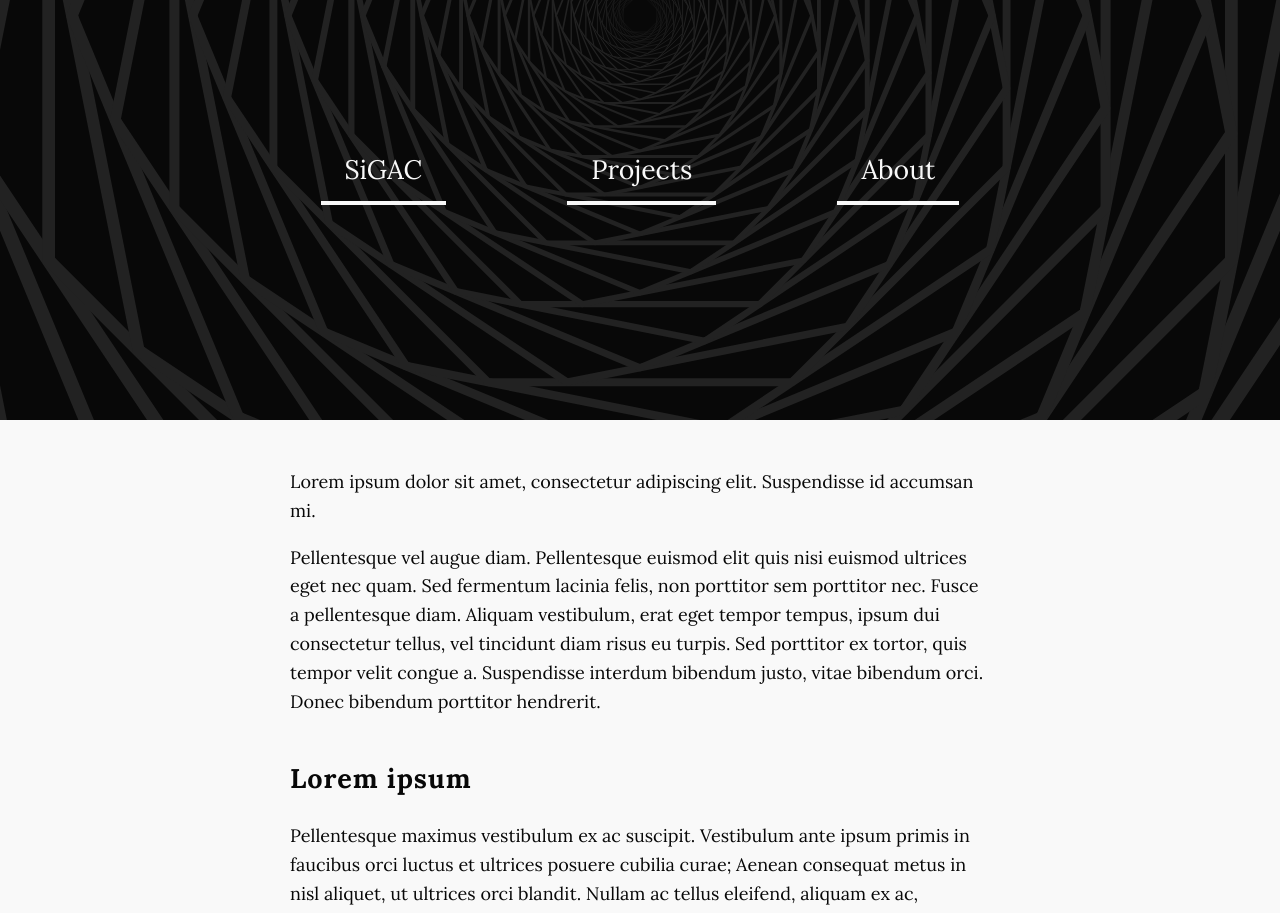
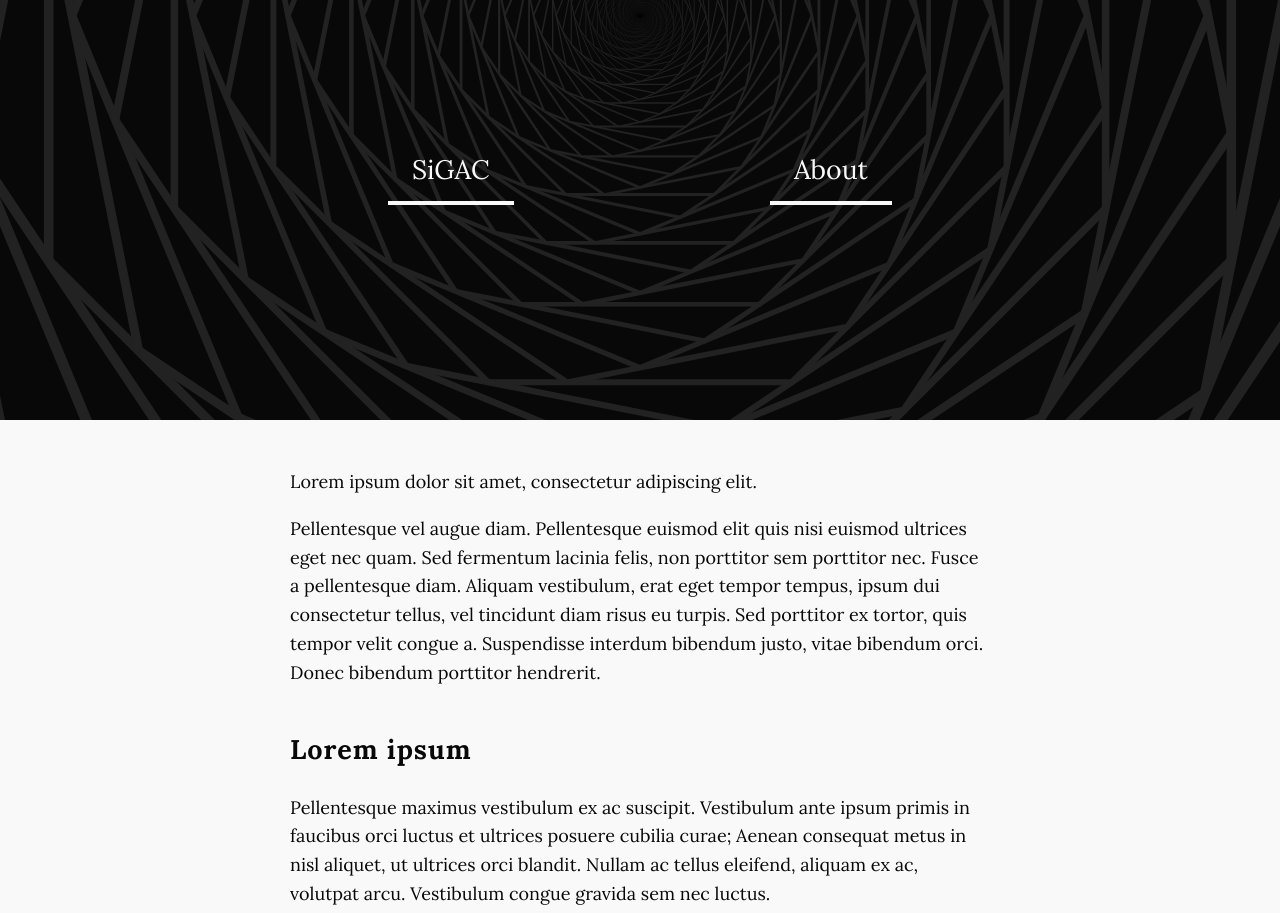
Before and after one commit to uriiisegura/uriiisegura.github.io, a React (Create React App) app: page / in a window 1280 px wide. Shown: the part 380-1293 px from the top of the page. Built offline with nearby package versions, Linux system fonts and the light colour scheme.

Commit message:
Improve Title

```diff
--- a/src/App.js
+++ b/src/App.js
@@ -14,12 +14,12 @@ function App() {
 	return (<>
 		<Router>
 			<Routes>
-				<Route path="/" element={<Title />} />
+				<Route path="/" element={<><Title /><Home /></>} />
 				<Route path="*" element={<Navbar />} />
 			</Routes>
-			<main id="main-content">
+			<main className="main-content">
 				<Routes>
-					<Route path="/" element={<Home />} />
+					<Route path="/" element={<></>} />
 					<Route path="/sigac" element={<SiGAC />} />
 
 					<Route path="*" element={<NotFound />} />
--- a/src/components/Navbar.js
+++ b/src/components/Navbar.js
@@ -102,8 +102,8 @@ class Navbar extends Component {
 					</Link>
 				</div>
 				<nav className="header-nav">
-					<Link className="header-nav-button unlink" to="/sigac">SiGAC</Link>
-					<Link className="header-nav-button unlink" to="/projects">Projects</Link>
+					{/* <Link className="header-nav-button unlink" to="/sigac">SiGAC</Link> */}
+					{/* <Link className="header-nav-button unlink" to="/projects">Projects</Link> */}
 				</nav>
 			</header>
 		</>);
--- a/src/css/style.css
+++ b/src/css/style.css
@@ -114,8 +114,13 @@ Title
 	transform: translate(-50%, -50%);
 	width: 100vmax;
 
-	& svg path {
-		stroke: #222;
+	& svg {
+		overflow-clip-margin: content-box;
+		overflow: hidden;
+
+		& path {
+			stroke: #222;
+		}
 	}
 }
 
@@ -276,6 +281,18 @@ Title
 
 /*
 ==================
+Home
+==================
+*/
+
+.not-title {
+	background-color: var(--white-color);
+	position: relative;
+	z-index: 1;
+}
+
+/*
+==================
 Navbar
 ==================
 */
@@ -352,13 +369,17 @@ Main
 ==================
 */
 
-#main-content {
+.main-content {
 	width: 100%;
 	max-width: var(--body-max-width);
 	padding: 30px;
 	padding-bottom: 140px;
 	box-sizing: border-box;
 	margin: auto;
+
+	&:empty {
+		display: none;
+	}
 
 	& a {
 		color: var(--primary-color);
--- a/src/pages/Home.js
+++ b/src/pages/Home.js
@@ -3,8 +3,10 @@ import { Component } from "react";
 class Home extends Component {
 	render() {
 		return (<>
+			<div className="not-title" id="about">
+				<div className="main-content">
 					<p>
-				Lorem ipsum dolor sit amet, consectetur adipiscing elit. Suspendisse id accumsan mi.
+						Lorem ipsum dolor sit amet, consectetur adipiscing elit.
 					</p>
 					<p>
 						Pellentesque vel augue diam. Pellentesque euismod elit quis nisi euismod ultrices eget nec quam. Sed fermentum lacinia felis, non porttitor sem porttitor nec. Fusce a pellentesque diam. Aliquam vestibulum, erat eget tempor tempus, ipsum dui consectetur tellus, vel tincidunt diam risus eu turpis. Sed porttitor ex tortor, quis tempor velit congue a. Suspendisse interdum bibendum justo, vitae bibendum orci. Donec bibendum porttitor hendrerit.
@@ -20,6 +22,8 @@ class Home extends Component {
 					<p>
 						You can contact me at <a href="mailto:oriol.segura.nino@gmail.com">oriol.segura.nino@gmail.com</a>.
 					</p>
+				</div>
+			</div>
 		</>);
 	}
 }
--- a/src/pages/Title.js
+++ b/src/pages/Title.js
@@ -3,12 +3,16 @@ import TitleButton from "../components/TitleButton";
 
 const ZOOM = 0.55;
 const NUMBER_OF_SIDES = 8;
-const NUMBER_OF_FIGURES = 71;
-const BASE_THICKNESS = 0.02;
+const NUMBER_OF_FIGURES = 121;
+const BASE_THICKNESS = 0.015;
+
+const TITLE_SCROLL_AMOUNT = 0.5;
 
 class Title extends Component {
 	componentDidMount() {
 		const svg = document.createElementNS("http://www.w3.org/2000/svg", "svg");
+		const titleContent = document.getElementById("title-content");
+
 		svg.setAttribute("viewBox", -ZOOM + ' ' + -ZOOM + ' ' + 2 * ZOOM + ' ' + 2 * ZOOM);
 
 		document.getElementById("svg-container").appendChild(svg);
@@ -64,6 +68,16 @@ class Title extends Component {
 
 		const startTime = performance.now();
 		loop();
+
+		function scrollCallback() {
+			if (window.scrollY < window.innerHeight) {
+				titleContent.style.transform = `translateY(${window.scrollY * TITLE_SCROLL_AMOUNT / 2}px)`;
+				svg.style.transform = `translateY(${window.scrollY * (1 - TITLE_SCROLL_AMOUNT) / 2}px)`;
+			}
+		}
+
+		window.addEventListener('scroll', scrollCallback);
+		scrollCallback();
 	}
 	render() {
 		return (<>
@@ -77,8 +91,8 @@ class Title extends Component {
 					<div className="short-screen-title">Oriol Segura Niño</div>
 					<div className="buttons">
 						<TitleButton to="/sigac" text="SiGAC" />
-						<TitleButton to="/projects" text="Projects" />
-						<TitleButton to="#main-content" hash={true} text="About" />
+						{/* <TitleButton to="/projects" text="Projects" /> */}
+						<TitleButton to="#about" hash={true} text="About" />
 					</div>
 				</div>
 			</div>
```
Lines whose indentation alone changed are shown as unchanged.
